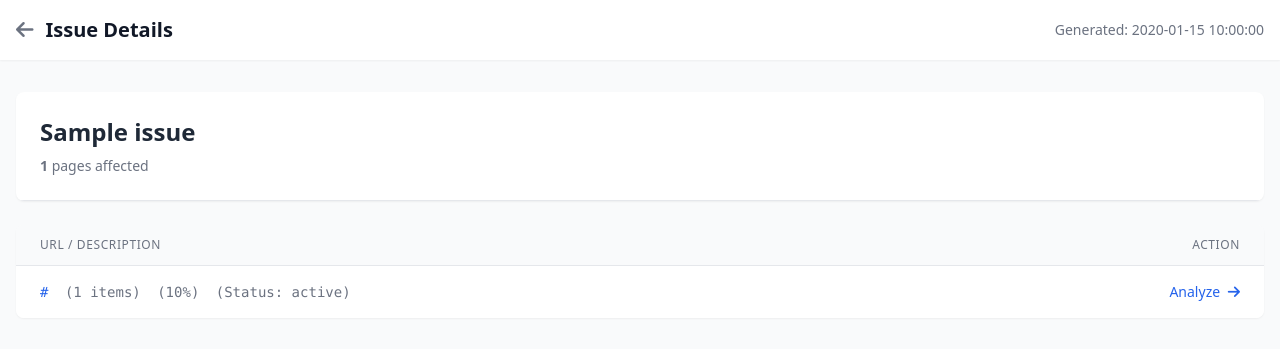
After one commit to carbler/seo_check, a FastAPI app: template templates/issue_detail.html in a window 1280 px wide. The commit adds this page. Shown: the top 349 px of the page. Run offline with FastAPI, Linux system fonts and the light colour scheme; the template is opened without the code that fills it: most values are stand-ins (such as "Sample title", 1, 10 or a date in 2020); some libraries are stand-ins or nearby versions.

Commit message:
Implement real-time WebSocket progress updates and detailed analysis views.
- **Real-time Updates:** Added WebSocket support in `app.py` and modified `crawler.py` to stream crawl logs (crawled pages) to the frontend console in real-time.
- **Size Analysis:** Added page size analysis (bytes) to `analyzer.py` and `scorer.py` with penalties for huge pages (>2MB).
- **Detail Views:**
    - Added `/report/{id}/issue/{issue_name}` to list all pages affected by a specific issue in a dedicated table.
    - Added `/report/{id}/page` to show a deep-dive analysis of a single URL, including metadata, metrics, and specific issues.
- **Dashboard:** Updated `report.html` to include a live log console and link to the new detail views.
- **Configuration:** Updated `SEOConfig` with `max_page_size_bytes` threshold.

```diff
--- a/app.py
+++ b/app.py
@@ -1,4 +1,4 @@
-from fastapi import FastAPI, Request, Form, BackgroundTasks, HTTPException
+from fastapi import FastAPI, Request, Form, BackgroundTasks, HTTPException, WebSocket, WebSocketDisconnect
 from fastapi.templating import Jinja2Templates
 from fastapi.staticfiles import StaticFiles
 from fastapi.responses import HTMLResponse, RedirectResponse, JSONResponse
@@ -6,8 +6,10 @@ import uvicorn
 import os
 import json
 import logging
+import asyncio
 from datetime import datetime
 from pathlib import Path
+from typing import List, Dict
 
 from config import SEOConfig
 from utils import setup_logging
@@ -24,6 +26,35 @@ REPORTS_DIR.mkdir(exist_ok=True)
 
 templates = Jinja2Templates(directory="templates")
 
+# --- WebSocket Manager ---
+class ConnectionManager:
+    def __init__(self):
+        # map report_id -> list of websockets
+        self.active_connections: Dict[str, List[WebSocket]] = {}
+
+    async def connect(self, websocket: WebSocket, report_id: str):
+        await websocket.accept()
+        if report_id not in self.active_connections:
+            self.active_connections[report_id] = []
+        self.active_connections[report_id].append(websocket)
+
+    def disconnect(self, websocket: WebSocket, report_id: str):
+        if report_id in self.active_connections:
+            if websocket in self.active_connections[report_id]:
+                self.active_connections[report_id].remove(websocket)
+            if not self.active_connections[report_id]:
+                del self.active_connections[report_id]
+
+    async def broadcast(self, message: dict, report_id: str):
+        if report_id in self.active_connections:
+            for connection in self.active_connections[report_id]:
+                try:
+                    await connection.send_json(message)
+                except:
+                    pass
+
+manager = ConnectionManager()
+
 # --- Service Logic ---
 
 def update_job_status(output_dir, stage, percent, message):
@@ -38,13 +69,13 @@ def update_job_status(output_dir, stage, percent, message):
     with open(status_file, 'w') as f:
         json.dump(data, f)
 
-def run_analysis_task(url: str, depth: int, timestamp: str):
+async def run_analysis_task(url: str, depth: int, timestamp: str):
     """Background task to run the full SEO analysis."""
     # Initialize Config manually for this run
     config = SEOConfig()
     config.base_url = url
     config.max_depth = depth
-    config.timestamp = timestamp # Important: Override timestamp to keep consistency
+    config.timestamp = timestamp
 
     # Setup Output Dir
     if not os.path.exists(config.output_dir):
@@ -52,6 +83,7 @@ def run_analysis_task(url: str, depth: int, timestamp: str):
 
     # Initial Status
     update_job_status(config.output_dir, "starting", 5, "Initializing analysis...")
+    await manager.broadcast({"type": "log", "message": "Initializing analysis..."}, timestamp)
 
     # Logging
     setup_logging(config.log_file)
@@ -60,30 +92,40 @@ def run_analysis_task(url: str, depth: int, timestamp: str):
     try:
         # 1. Sitemap Discovery
         update_job_status(config.output_dir, "sitemaps", 10, "Scanning for sitemaps...")
+        await manager.broadcast({"type": "log", "message": "Scanning for sitemaps..."}, timestamp)
+
         crawler = SEOCrawler(config)
         sitemaps = crawler.discover_sitemaps()
 
         if sitemaps:
-            config.sitemap_url = sitemaps[0] # Use first found as primary
+            config.sitemap_url = sitemaps[0]
             logging.info(f"Using sitemap: {config.sitemap_url}")
+            await manager.broadcast({"type": "log", "message": f"Found sitemap: {config.sitemap_url}"}, timestamp)
 
         # 2. Crawl
         update_job_status(config.output_dir, "crawling", 30, f"Crawling {url} (Depth: {depth})...")
-        crawl_file = crawler.execute()
+        await manager.broadcast({"type": "log", "message": f"Starting crawl of {url} (Depth: {depth})"}, timestamp)
+
+        # We pass the manager and timestamp to execute to stream updates
+        crawl_file = await crawler.execute(manager, timestamp)
 
         if not crawl_file:
             logging.error("Crawl returned no file.")
             update_job_status(config.output_dir, "failed", 0, "Crawl failed. Check logs.")
+            await manager.broadcast({"type": "error", "message": "Crawl failed."}, timestamp)
             return
 
         # 3. Analyze
         update_job_status(config.output_dir, "analyzing", 70, "Analyzing SEO metrics...")
+        await manager.broadcast({"type": "log", "message": "Processing data..."}, timestamp)
+
         analyzer = SEOAnalyzer(config)
         df = analyzer.load_data(crawl_file)
 
         if df is None or len(df) == 0:
             logging.error("No data found in crawl file.")
             update_job_status(config.output_dir, "failed", 0, "No data found in crawl.")
+            await manager.broadcast({"type": "error", "message": "No data found."}, timestamp)
             return
 
         metrics = analyzer.analyze(df)
@@ -103,10 +145,12 @@ def run_analysis_task(url: str, depth: int, timestamp: str):
 
         update_job_status(config.output_dir, "completed", 100, "Analysis complete!")
         logging.info("Analysis completed successfully.")
+        await manager.broadcast({"type": "complete", "message": "Analysis finished!"}, timestamp)
 
     except Exception as e:
         logging.exception(f"Fatal error during analysis task: {e}")
         update_job_status(config.output_dir, "failed", 0, f"Error: {str(e)}")
+        await manager.broadcast({"type": "error", "message": f"Error: {str(e)}"}, timestamp)
 
 
 def get_reports_list():
@@ -136,6 +180,16 @@ def get_reports_list():
 
 # --- Routes ---
 
+@app.websocket("/ws/{report_id}")
+async def websocket_endpoint(websocket: WebSocket, report_id: str):
+    await manager.connect(websocket, report_id)
+    try:
+        while True:
+            # Just keep connection open to send messages from server
+            await websocket.receive_text()
+    except WebSocketDisconnect:
+        manager.disconnect(websocket, report_id)
+
 @app.get("/", response_class=HTMLResponse)
 async def home(request: Request):
     """Dashboard showing form and report history."""
@@ -146,8 +200,12 @@ async def home(request: Request):
 async def analyze(url: str = Form(...), depth: int = Form(3), background_tasks: BackgroundTasks = None):
     """Endpoint to trigger a new analysis."""
     timestamp = datetime.now().strftime("%Y%m%d_%H%M%S")
-    background_tasks.add_task(run_analysis_task, url, depth, timestamp)
-    # Redirect immediately to the report viewer which will poll for status
+    # Using asyncio.create_task instead of BackgroundTasks because we need to await broadcast inside it
+    # But FastAPI BackgroundTasks are not awaitable.
+    # We will use a wrapper or just fire and forget loop.create_task
+    # Note: For production properly, use Celery/Redis. For this scope, create_task is fine.
+    asyncio.create_task(run_analysis_task(url, depth, timestamp))
+
     return RedirectResponse(url=f"/report/{timestamp}", status_code=303)
 
 @app.get("/api/status/{report_id}")
@@ -155,7 +213,6 @@ async def get_report_status(report_id: str):
     """API to poll the status of a running job."""
     status_path = REPORTS_DIR / report_id / "status.json"
     if not status_path.exists():
-        # If folder exists but no status, it might be just starting or broken
         if (REPORTS_DIR / report_id).exists():
             return JSONResponse({"stage": "starting", "percent": 0, "message": "Initializing..."})
         raise HTTPException(status_code=404, detail="Analysis not found")
@@ -177,12 +234,68 @@ async def get_report_json(report_id: str):
 @app.get("/report/{report_id}", response_class=HTMLResponse)
 async def view_report(request: Request, report_id: str):
     """Render the report viewer page."""
-    # Check for folder existence instead of the final JSON report.
-    # The frontend will poll /api/status/{report_id} and handle the waiting state.
     if not (REPORTS_DIR / report_id).exists():
         raise HTTPException(status_code=404, detail="Report not found")
+    return templates.TemplateResponse("report.html", {"request": request, "report_id": report_id})
 
-    return templates.TemplateResponse("report.html", {"request": request, "report_id": report_id})
+# --- New Detail Views ---
+
+@app.get("/report/{report_id}/issue/{issue_name}", response_class=HTMLResponse)
+async def view_issue_detail(request: Request, report_id: str, issue_name: str):
+    """Render the issue details table."""
+    file_path = REPORTS_DIR / report_id / "report.json"
+    if not file_path.exists():
+        raise HTTPException(status_code=404, detail="Report not found")
+
+    with open(file_path, 'r', encoding='utf-8') as f:
+        data = json.load(f)
+
+    # Find the specific issue
+    target_issue = None
+    all_issues = data['metrics']['issues']['errors'] + \
+                 data['metrics']['issues']['warnings'] + \
+                 data['metrics']['issues']['notices']
+
+    # Decode URL safe name if needed, but for now simple matching
+    # issue_name coming from URL might need decoding
+    from urllib.parse import unquote
+    issue_name = unquote(issue_name)
+
+    for issue in all_issues:
+        if issue['name'] == issue_name:
+            target_issue = issue
+            break
+
+    if not target_issue:
+        raise HTTPException(status_code=404, detail="Issue not found")
+
+    return templates.TemplateResponse("issue_detail.html", {
+        "request": request,
+        "report_id": report_id,
+        "issue": target_issue,
+        "report_date": data['meta']['generated_at']
+    })
+
+@app.get("/report/{report_id}/page", response_class=HTMLResponse)
+async def view_page_detail(request: Request, report_id: str, url: str):
+    """Render the single page analysis."""
+    file_path = REPORTS_DIR / report_id / "report.json"
+    if not file_path.exists():
+        raise HTTPException(status_code=404, detail="Report not found")
+
+    with open(file_path, 'r', encoding='utf-8') as f:
+        data = json.load(f)
+
+    page_data = data['metrics']['page_details'].get(url)
+    if not page_data:
+        raise HTTPException(status_code=404, detail="Page not found in report")
+
+    return templates.TemplateResponse("page_detail.html", {
+        "request": request,
+        "report_id": report_id,
+        "url": url,
+        "data": page_data
+    })
 
 if __name__ == "__main__":
     uvicorn.run("app:app", host="0.0.0.0", port=8000, reload=True)
--- a/config.py
+++ b/config.py
@@ -28,12 +28,15 @@ class SEOConfig:
     min_word_count: int = 250
     text_ratio_threshold: float = 10.0
 
+    # NEW: File Size Threshold (2MB)
+    max_page_size_bytes: int = 2 * 1024 * 1024
+
     # Score Thresholds
     critical_threshold: int = 5
     warning_threshold: int = 10
 
     # Output Configuration
-    # Only JSON needed for the Viewer
+    output_format: str = 'json'
 
     # Dynamic Filenames
     timestamp: str = field(default_factory=lambda: datetime.now().strftime("%Y%m%d_%H%M%S"))
--- /dev/null
+++ b/templates/issue_detail.html
@@ -0,0 +1,85 @@
+<!DOCTYPE html>
+<html lang="en">
+<head>
+    <meta charset="UTF-8">
+    <title>Issue Details - SEO Analyzer</title>
+    <script src="https://cdn.tailwindcss.com"></script>
+    <link rel="stylesheet" href="https://cdnjs.cloudflare.com/ajax/libs/font-awesome/6.4.0/css/all.min.css">
+</head>
+<body class="bg-gray-50 text-gray-800 font-sans">
+
+    <!-- Header -->
+    <header class="bg-white shadow-sm sticky top-0 z-10">
+        <div class="max-w-7xl mx-auto px-4 py-4 flex justify-between items-center">
+            <div class="flex items-center gap-3">
+                <a href="/report/{{ report_id }}" class="text-gray-500 hover:text-gray-700 transition">
+                    <i class="fa-solid fa-arrow-left text-xl"></i>
+                </a>
+                <h1 class="text-xl font-bold text-gray-900">Issue Details</h1>
+            </div>
+            <div class="text-sm text-gray-500">Generated: {{ report_date[:19] }}</div>
+        </div>
+    </header>
+
+    <main class="max-w-7xl mx-auto px-4 py-8">
+
+        <div class="bg-white rounded-lg shadow-sm overflow-hidden mb-6">
+            <div class="p-6 border-b border-gray-200">
+                <h2 class="text-2xl font-bold text-gray-800">{{ issue.name }}</h2>
+                <div class="mt-2 text-sm text-gray-500">
+                    <span class="font-semibold">{{ issue.count }}</span> pages affected
+                </div>
+            </div>
+        </div>
+
+        <div class="bg-white rounded-lg shadow-sm overflow-hidden">
+            <table class="min-w-full divide-y divide-gray-200">
+                <thead class="bg-gray-50">
+                    <tr>
+                        <th class="px-6 py-3 text-left text-xs font-medium text-gray-500 uppercase tracking-wider">URL / Description</th>
+                        <th class="px-6 py-3 text-right text-xs font-medium text-gray-500 uppercase tracking-wider">Action</th>
+                    </tr>
+                </thead>
+                <tbody class="bg-white divide-y divide-gray-200">
+                    {% for item in issue.items %}
+                    <tr class="hover:bg-gray-50">
+                        <td class="px-6 py-4 text-sm text-gray-900 font-mono break-all">
+                            {% if item is mapping %}
+                                <!-- Handle Dictionary Items (e.g. Duplicates) -->
+                                {% for key, val in item.items() %}
+                                    <div class="mb-1"><strong>{{ key }}:</strong></div>
+                                    <ul class="list-disc pl-5">
+                                    {% for url in val %}
+                                        <li><a href="/report/{{ report_id }}/page?url={{ url }}" class="text-blue-600 hover:underline">{{ url }}</a></li>
+                                    {% endfor %}
+                                    </ul>
+                                {% endfor %}
+                            {% elif item.url %}
+                                <!-- Handle Object Items (e.g. Missing Alt) -->
+                                <a href="/report/{{ report_id }}/page?url={{ item.url }}" class="text-blue-600 hover:underline">{{ item.url }}</a>
+                                {% if item.count %} <span class="text-gray-500 ml-2">({{ item.count }} items)</span>{% endif %}
+                                {% if item.ratio %} <span class="text-gray-500 ml-2">({{ item.ratio|round(1) }}%)</span>{% endif %}
+                                {% if item.status %} <span class="text-gray-500 ml-2">(Status: {{ item.status }})</span>{% endif %}
+                            {% else %}
+                                <!-- Handle String Items (Simple URL list) -->
+                                <a href="/report/{{ report_id }}/page?url={{ item }}" class="text-blue-600 hover:underline">{{ item }}</a>
+                            {% endif %}
+                        </td>
+                        <td class="px-6 py-4 whitespace-nowrap text-right text-sm font-medium">
+                            {% set url_link = item.url if item.url else (item if item is string else '') %}
+                            {% if url_link %}
+                                <a href="/report/{{ report_id }}/page?url={{ url_link }}" class="text-blue-600 hover:text-blue-900">
+                                    Analyze <i class="fa-solid fa-arrow-right ml-1"></i>
+                                </a>
+                            {% endif %}
+                        </td>
+                    </tr>
+                    {% endfor %}
+                </tbody>
+            </table>
+        </div>
+
+    </main>
+
+</body>
+</html>
```
Also changed, not shown: analyzer.py (+32 -4 lines), crawler.py (+48 -15 lines), templates/page_detail.html (added, +121 -0 lines), templates/report.html (+68 -79 lines).
